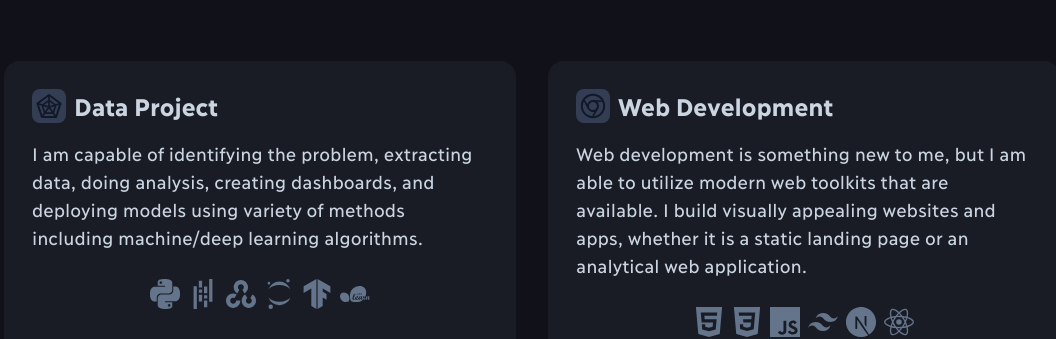
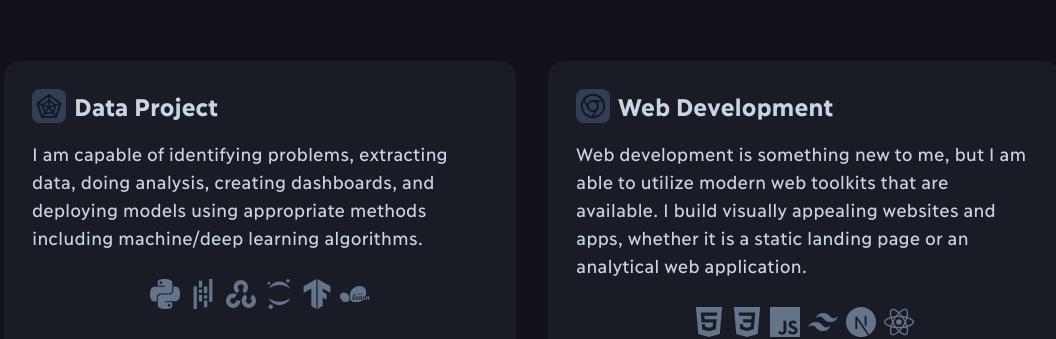
Before and after one commit to hilmanzfr/hilmanzfr-portfolio, a Next.js app: page / in a window 1280 px wide. Shown: the part 2260-2599 px from the top of the page, without its empty margins (108-1164 px from the left). Built offline with nearby package versions, Linux system fonts and the light colour scheme.

Commit message:
fix typo error in data skills

```diff
--- a/components/Skills.js
+++ b/components/Skills.js
@@ -48,7 +48,7 @@ function Skills() {
               </h1>
             </div>
             <p className="mb-7 mx-7 text-s sm:text-lg text-slate-300 font-medium">
-            I am capable of identifying the problem, extracting data, doing analysis, creating dashboards, and deploying models using variety of methods including machine/deep learning algorithms.
+            I am capable of identifying problems, extracting data, doing analysis, creating dashboards, and deploying models using appropriate methods including machine/deep learning algorithms.
             </p>
             <div className="mx-8 mb-7 flex flex-row justify-center">
               <SiPython className="text-3xl mx-1 text-slate-500" />
```
